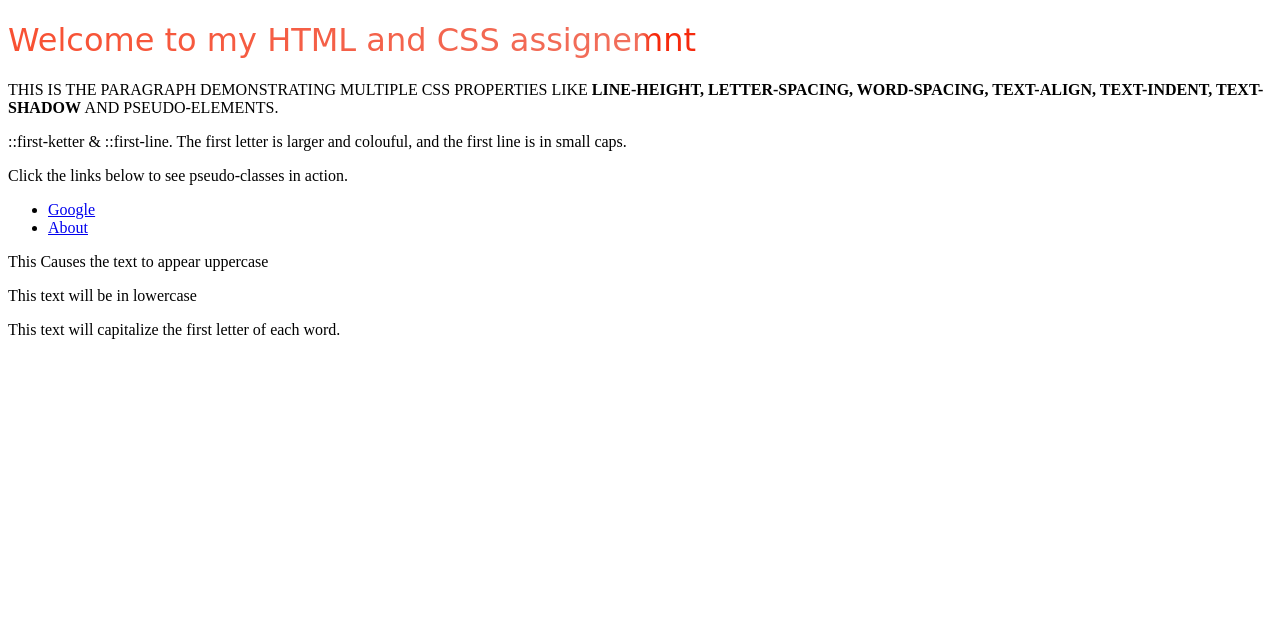
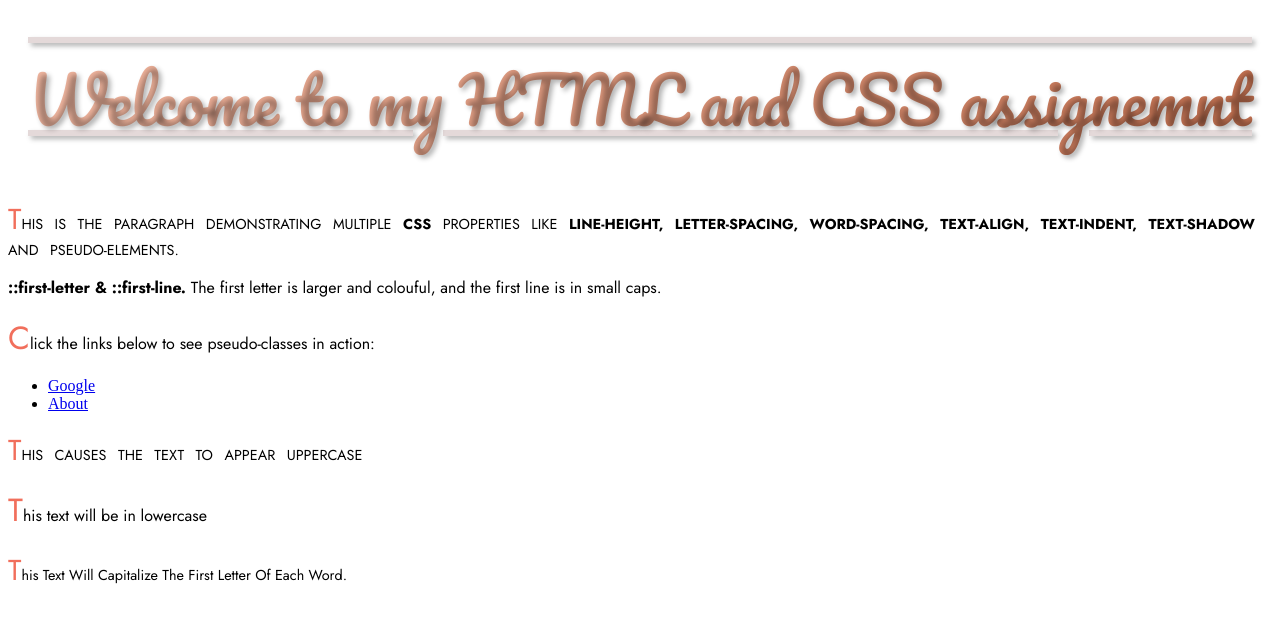
Before and after one commit to MKashif1284/My-Assignment, a plain HTML site: page index.html in a window 1280 px wide. Drawn offline with Linux system fonts and the light colour scheme; a web font is replaced by a local one.

Commit message:
Add files via upload

```diff
--- a/index.css
+++ b/index.css
@@ -5,16 +5,46 @@
       font-style: normal;
 } */
 h1 {
-  font-family: "Momo Signature", cursive;
+  font-family: "Pacifico", cursive;
   font-weight: 400;
   font-style: normal;
-  }
+}
+p{
+  font-family: "Jost", sans-serif;
+  font-optical-sizing: auto;
+  font-weight: <weight>;
+  font-style: normal;
+}
 
-h1 {background: #F85032;
-background: linear-gradient(to right, #F85032 0%, #F16F5C 50%, #F6290C 51%, #F02F17 71%, #E73827 100%);
--webkit-background-clip: text;
+h1 {
+  background: #F0B7A1;
+background: linear-gradient(to right, #F0B7A1 0%, #BF6E4E 100%);
+background-clip: text;
 -webkit-text-fill-color: transparent;
+
+text-align: center;
+font-size: 4em;
+text-shadow: 3px 3px 5px rgba(0, 0, 0, 0.3);
 }
-#uper{
-  text-transform: uppercase; word-spacing: ;
+h1{text-decoration: underline overline rgb(228, 217, 217);
+
 }
+
+#uper {
+  font-size: .9em;
+  text-transform: uppercase;
+  word-spacing: .5em;
+ }
+#uper::first-letter{font-size: 2em; color: #F16F5C;
+}
+#lpw {
+  font-size: .9em;
+  word-spacing: 1em;
+ }
+#low::first-letter{font-size: 2em; color: #F16F5C;
+}
+#cap{font-size: .9em;
+  text-transform: capitalize;
+}
+#cap::first-letter{font-size: 2em; color: #F16F5C;
+}
--- a/index.html
+++ b/index.html
@@ -6,7 +6,8 @@
     <meta name="viewport" content="width=device-width, initial-scale=1.0">
     <title>My Assignment</title>
     <link rel="stylesheet" href="index.css">
-    <link href="https://fonts.googleapis.com/css2?family=Momo+Signature&display=swap" rel="stylesheet">
+    <link href="https://fonts.googleapis.com/css2?family=Momo+Signature&family=Pacifico&display=swap" rel="stylesheet">
+    <link href="https://fonts.googleapis.com/css2?family=Jost:ital,wght@0,100..900;1,100..900&display=swap" rel="stylesheet">
 </head>
 
 <body>
@@ -14,14 +15,14 @@
         Welcome to my HTML and CSS assignemnt
     </h1>
     <p id="uper">
-        This is the paragraph demonstrating multiple CSS properties like <strong>line-height, letter-spacing, word-spacing,
+        This is the paragraph demonstrating multiple <strong>CSS</strong> properties like <strong>line-height, letter-spacing, word-spacing,
         text-align, text-indent, text-shadow </strong> and pseudo-elements.
             </p>
             <p>
-                ::first-ketter & ::first-line. The first letter is larger and colouful, and the first line is in small caps.
+                <strong>::first-letter & ::first-line.</strong> The first letter is larger and colouful, and the first line is in small caps.
             </p>
-    <p>
-        Click the links below to see pseudo-classes in action.
+    <p id="low">
+        Click the links below to see pseudo-classes in action:
     <ul>
         <li>
             <a href="https://www.google.com/" target="_blank">Google</a>
@@ -34,13 +35,13 @@
 
 
     </p>
-    <p>
+    <p id="uper">
         This Causes the text to appear uppercase
     </p>
-    <p>
+    <p id="low">
         This text will be in lowercase
     </p>
-    <p>
+    <p id="cap">
         This text will capitalize the first letter of each word.
     </p>
 
```
